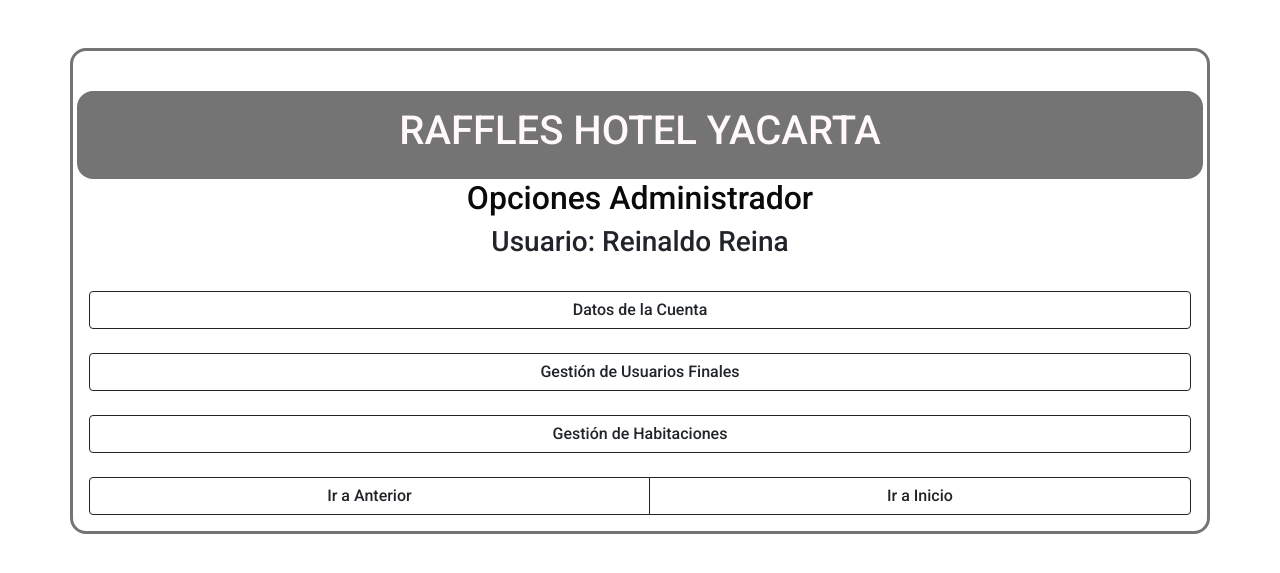
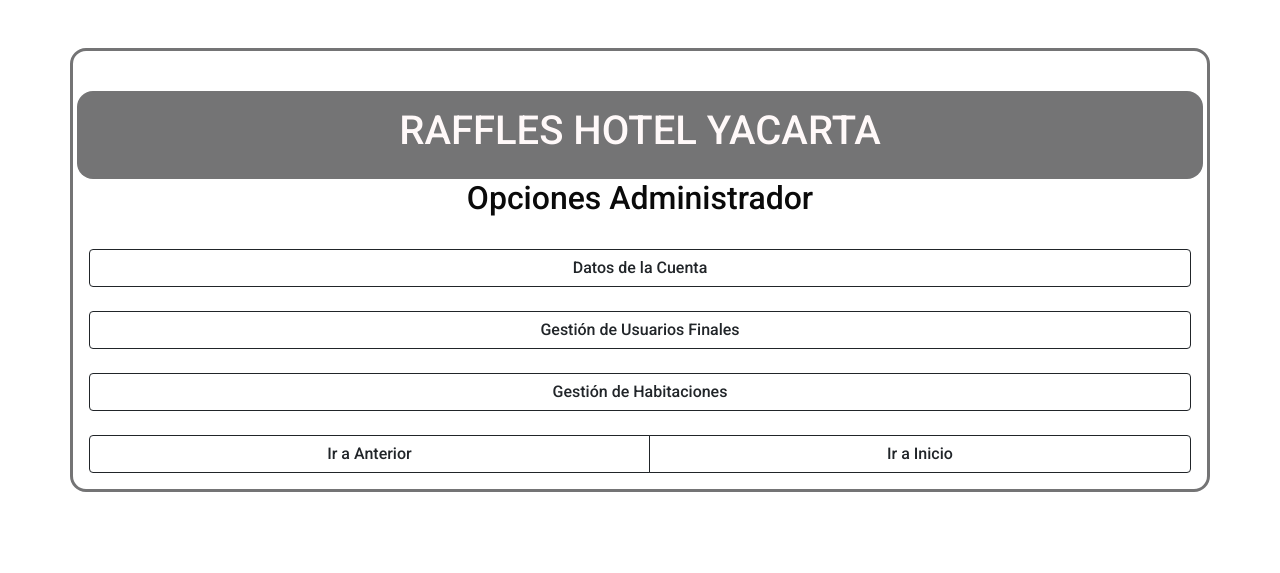
Before and after one commit to jvalu90/AppWebS_3, a Flask app: page /0-1-2-opciones_administrador/ in a window 1280 px wide. Shown: the top 573 px of the page. Run offline with Flask 2, Linux system fonts and the light colour scheme.

Commit message:
Update 0-1-2-opciones_administrador.html

```diff
--- a/templates/0-1-2-opciones_administrador.html
+++ b/templates/0-1-2-opciones_administrador.html
@@ -23,10 +23,6 @@
         <h2 class="text-center">Opciones Administrador</h2>
       </div>
 
-      <div class="row">
-        <h3 class="text-center">Usuario: Reinaldo Reina</h3>
-        <!--Faustino asprilla debe cambiarse por el usuario que hace el Login-->
-      </div>
 
       <div>
         <br>
```
